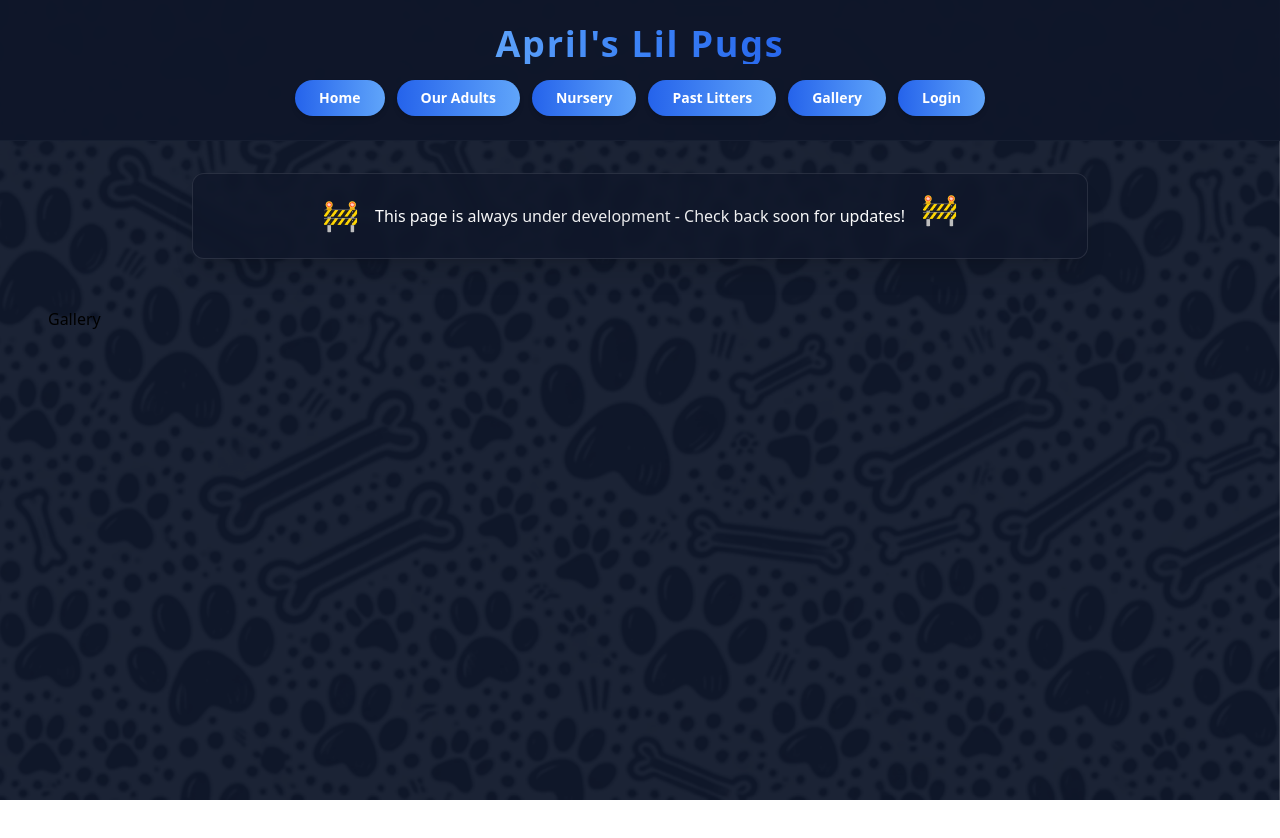
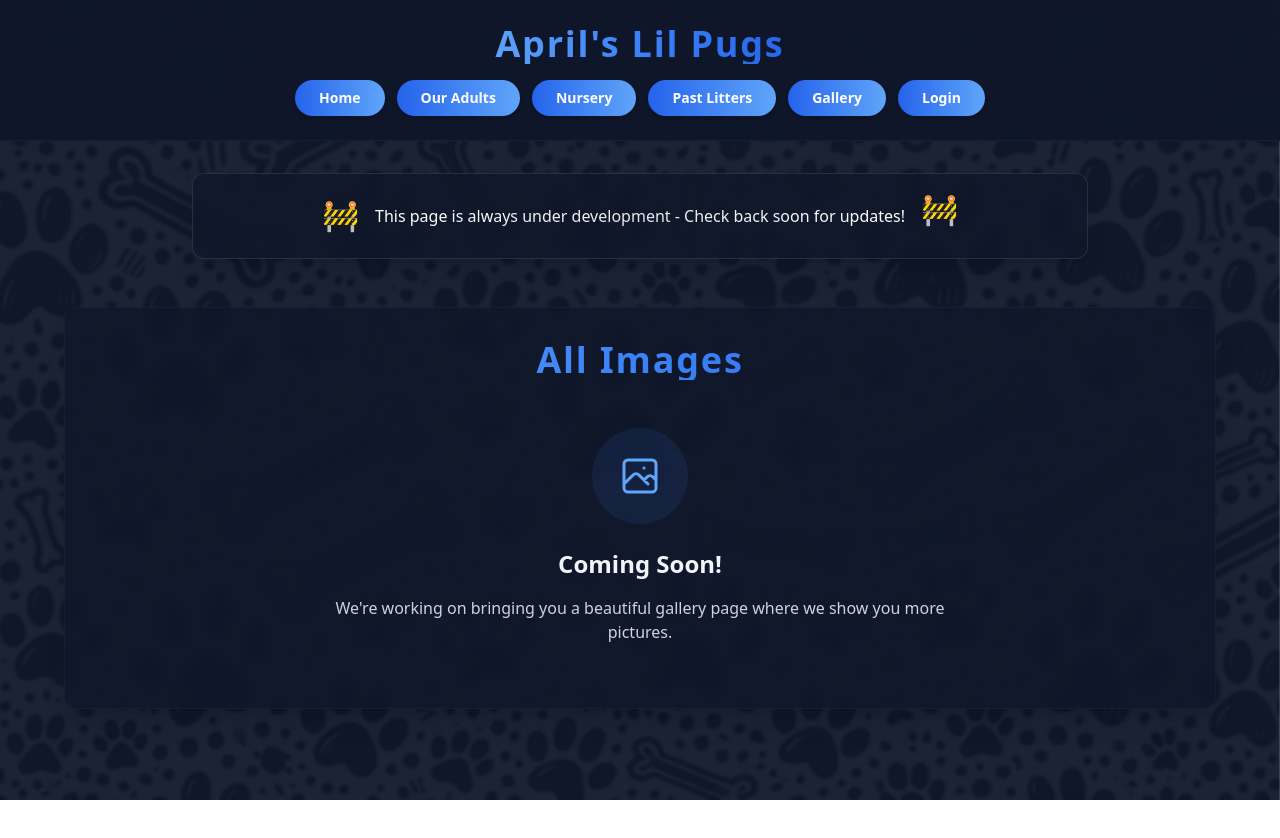
Before and after one commit to jonahgcarpenter/aprilslilpugs, a React (Create React App) app in the folder client/: page /gallery in a window 1280 px wide. Shown: the top 838 px of the page. Built offline with nearby package versions, Linux system fonts and the light colour scheme; no server answers.

Commit message:
gallery/image component placeholders for now

```diff
--- /dev/null
+++ b/client/src/components/Gallery/AllImages.js
@@ -0,0 +1,40 @@
+import React from "react";
+
+const AllImages = () => {
+  return (
+    <div className="mx-2 sm:mx-4 bg-slate-900/80 backdrop-blur-sm rounded-xl p-6 sm:p-8 border border-slate-800/50 shadow-xl">
+      <div className="max-w-7xl mx-auto px-4 sm:px-6 lg:px-8 space-y-8 sm:space-y-12">
+        <h1 className="text-3xl sm:text-4xl font-bold text-transparent bg-clip-text bg-gradient-to-r from-blue-400 via-blue-500 to-blue-600 text-center tracking-wider px-4">
+          All Images
+        </h1>
+
+        <div className="text-center mb-8">
+          <div className="w-24 h-24 mx-auto mb-6 rounded-full bg-blue-500/10 flex items-center justify-center">
+            <svg
+              className="w-12 h-12 text-blue-400"
+              fill="none"
+              stroke="currentColor"
+              viewBox="0 0 24 24"
+            >
+              <path
+                strokeLinecap="round"
+                strokeLinejoin="round"
+                strokeWidth={1.5}
+                d="M4 16l4.586-4.586a2 2 0 012.828 0L16 16m-2-2l1.586-1.586a2 2 0 012.828 0L20 14m-6-6h.01M6 20h12a2 2 0 002-2V6a2 2 0 00-2-2H6a2 2 0 00-2 2v12a2 2 0 002 2z"
+              />
+            </svg>
+          </div>
+          <h3 className="text-2xl font-bold text-slate-100 mb-4">
+            Coming Soon!
+          </h3>
+          <p className="text-slate-300 max-w-2xl mx-auto mb-8">
+            We're working on bringing you a beautiful gallery page where we show
+            you more pictures.
+          </p>
+        </div>
+      </div>
+    </div>
+  );
+};
+
+export default AllImages;
--- /dev/null
+++ b/client/src/components/Gallery/MoreImages.js
@@ -0,0 +1,39 @@
+import React from "react";
+
+const MoreImages = () => {
+  return (
+    <div className="mx-2 sm:mx-4 bg-slate-900/80 backdrop-blur-sm rounded-xl p-6 sm:p-8 border border-slate-800/50 shadow-xl">
+      <div className="max-w-7xl mx-auto px-4 sm:px-6 lg:px-8 space-y-8 sm:space-y-12">
+        <h1 className="text-3xl sm:text-4xl font-bold text-transparent bg-clip-text bg-gradient-to-r from-blue-400 via-blue-500 to-blue-600 text-center tracking-wider px-4">
+          More Images
+        </h1>
+
+        <div className="text-center mb-8">
+          <div className="w-24 h-24 mx-auto mb-6 rounded-full bg-blue-500/10 flex items-center justify-center">
+            <svg
+              className="w-12 h-12 text-blue-400"
+              fill="none"
+              stroke="currentColor"
+              viewBox="0 0 24 24"
+            >
+              <path
+                strokeLinecap="round"
+                strokeLinejoin="round"
+                strokeWidth={1.5}
+                d="M4 16l4.586-4.586a2 2 0 012.828 0L16 16m-2-2l1.586-1.586a2 2 0 012.828 0L20 14m-6-6h.01M6 20h12a2 2 0 002-2V6a2 2 0 00-2-2H6a2 2 0 00-2 2v12a2 2 0 002 2z"
+              />
+            </svg>
+          </div>
+          <h3 className="text-2xl font-bold text-slate-100 mb-4">
+            Coming Soon!
+          </h3>
+          <p className="text-slate-300 max-w-2xl mx-auto mb-8">
+            We're working on bringing you more pictures.
+          </p>
+        </div>
+      </div>
+    </div>
+  );
+};
+
+export default MoreImages;
--- a/client/src/pages/Gallery.js
+++ b/client/src/pages/Gallery.js
@@ -1,5 +1,6 @@
 // COMPONENTS
 import UnderConstruction from "../components/UnderConstruction";
+import AllImages from "../components/Gallery/AllImages";
 
 const Gallery = () => {
   return (
@@ -8,7 +9,7 @@ const Gallery = () => {
         <div className="max-w-4xl mx-auto transform hover:scale-[1.01] transition-all duration-300">
           <UnderConstruction />
         </div>
-        <h1> Gallery </h1>
+        <AllImages />
       </div>
     </div>
   );
--- a/client/src/pages/Nursery.js
+++ b/client/src/pages/Nursery.js
@@ -2,6 +2,7 @@
 import UnderConstruction from "../components/UnderConstruction";
 import CurrentLitters from "../components/Litter/CurrentLitters";
 import Waitlist from "../components/Waitlist/Waitlist";
+import MoreImages from "../components/Gallery/MoreImages";
 
 const Nursery = () => {
   return (
@@ -12,6 +13,7 @@ const Nursery = () => {
         </div>
         <Waitlist />
         <CurrentLitters />
+        <MoreImages />
       </div>
     </div>
   );
--- a/client/src/pages/PastLitters.js
+++ b/client/src/pages/PastLitters.js
@@ -1,6 +1,7 @@
 // COMPONENTS
 import OldLitters from "../components/Litter/OldLitters";
 import UnderConstruction from "../components/UnderConstruction";
+import MoreImages from "../components/Gallery/MoreImages";
 
 const PastLitters = () => {
   return (
@@ -10,6 +11,7 @@ const PastLitters = () => {
           <UnderConstruction />
         </div>
         <OldLitters />
+        <MoreImages />
       </div>
     </div>
   );
```
Also changed, not shown: 1 other file (tests, documents, lock files or other folders).
